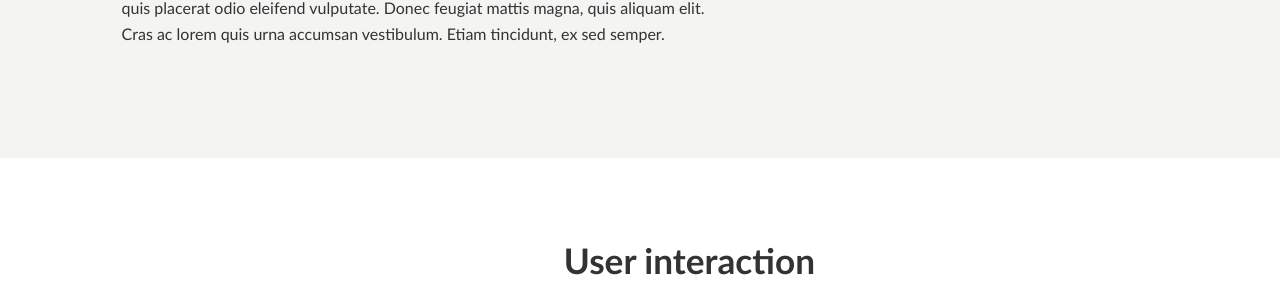
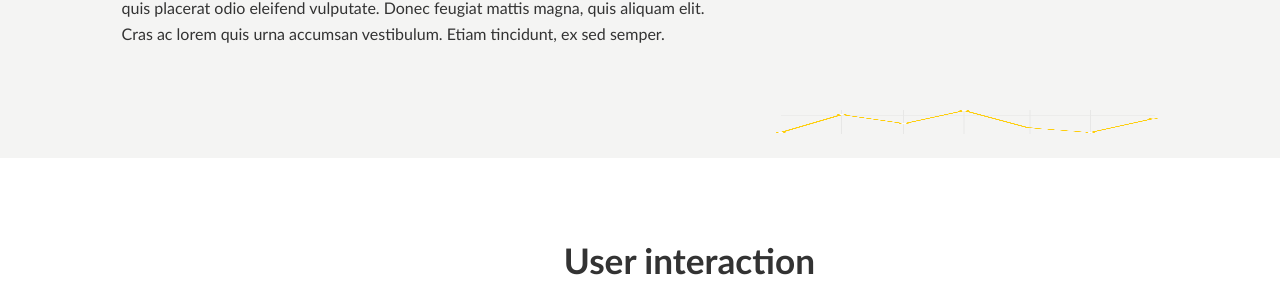
Before and after one commit to okfn/services, a Jekyll site: the page built from ckan/features/index.html, in a window 1280 px wide and 1400 px high, scrolled down 1395 px. Shown: the part 150-446 px from the top of the window. Built offline with Jekyll 4.4.1, drawn with Linux system fonts in a browser that asks for light colours; nearby versions of some CDN libraries.

Commit message:
previews image

```diff
--- a/_sass/_ckan-features.scss
+++ b/_sass/_ckan-features.scss
@@ -105,6 +105,21 @@ div.ckan-features {
     }
 
     &.previews {
+      figure {
+        img {
+          position:absolute;
+          bottom: 24px;
+          right:0;
+
+          .js & {
+            height:24px;
+          }
+
+          &.animated {
+            height:248px;
+          }
+        }
+      }
     }
 
     &.interaction {
--- a/ckan/features/index.html
+++ b/ckan/features/index.html
@@ -58,7 +58,7 @@ title: CKAN Features
         <p>Lorem ipsum dolor sit amet, consectetur adipiscing elit. Donec imperdiet enim diam, quis placerat odio eleifend vulputate. Donec feugiat mattis magna, quis aliquam elit. Cras ac lorem quis urna accumsan vestibulum. Etiam tincidunt, ex sed semper.</p>
       </figcaption>
       <figure>
-        &nbsp;
+        <img src="../../img/ckan-graph.png" width="382" height="248" alt="">
       </figure>
     </article>
   </section>
@@ -90,7 +90,7 @@ title: CKAN Features
   <section class="feature mobile">
     <article class="wrapper">
       <figure>
-        <img src="../../img/ckan-mobile.png" width="306" height="290" alt="">
+        <img src="../../img/ckan-mobile.png" width="306" height="280" alt="">
       </figure>
       <figcaption>
         <h2>Browse on your mobile device</h2>
```
Also changed, not shown: img/ckan-graph.png (added).
